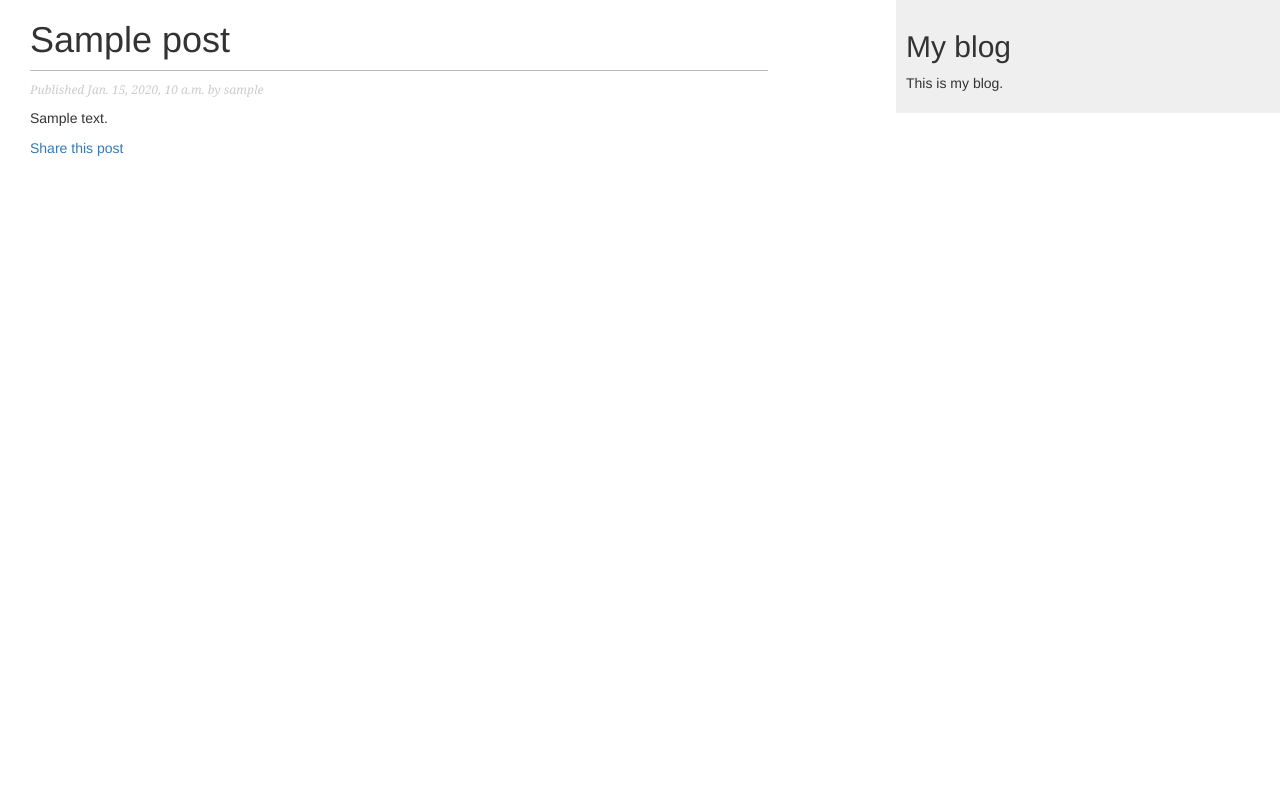
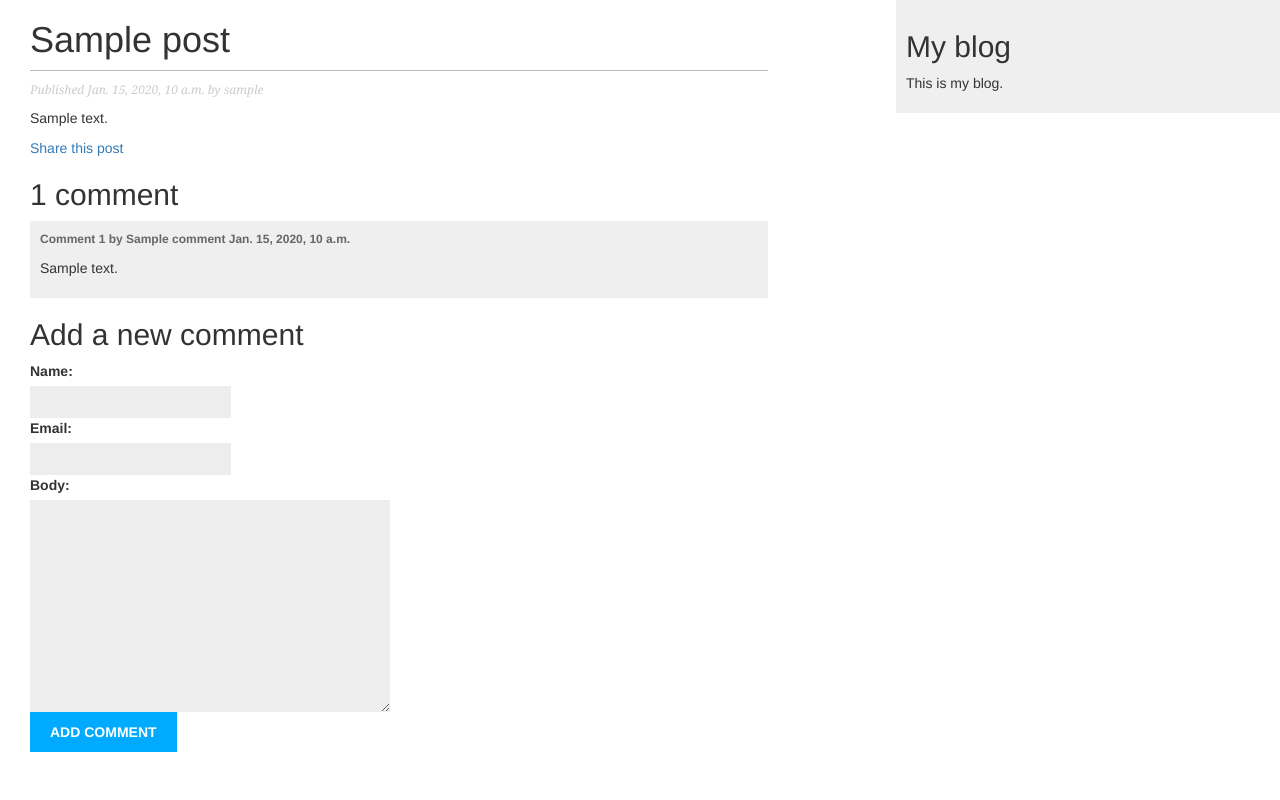
Before and after one commit to Jaychitra28/Blog, a Django app: a page that uses mysite/blog/templates/blog/post/detail.html in a window 1280 px wide. Run offline with Django 4.2, Linux system fonts and the light colour scheme; tables that the repository leaves empty hold one stand-in row (values such as "Sample post"); some libraries are stand-ins or nearby versions.

Commit message:
Add comment section to the blog

```diff
--- a/mysite/blog/forms.py
+++ b/mysite/blog/forms.py
@@ -1,4 +1,5 @@
 from django import forms
+from .models import Comment
 
 
 class EmailPostForm(forms.Form):
@@ -6,3 +7,9 @@ class EmailPostForm(forms.Form):
     from_email = forms.EmailField()
     to_email = forms.EmailField()
     share_message = forms.CharField(required=False, widget=forms.Textarea)
+
+
+class CommentForm(forms.ModelForm):
+    class Meta:
+        model = Comment
+        fields = ("name", "email", "body")
--- a/mysite/blog/models.py
+++ b/mysite/blog/models.py
@@ -2,6 +2,7 @@ from django.db import models
 from django.utils import timezone
 from django.contrib.auth.models import User
 from django.urls import reverse
+from typing import ChainMap
 
 
 class PublishedManager(models.Manager):
@@ -50,3 +51,24 @@ class Post(models.Model):
                 self.slug,
             ],
         )
+
+    def get_active_comments(self):
+        return self.comments.filter(active=True)
+
+
+class Comment(models.Model):
+    post = models.ForeignKey(
+        Post, on_delete=models.CASCADE, related_name="comments"
+    )
+    name = models.CharField(max_length=80)
+    email = models.EmailField()
+    body = models.TextField()
+    created = models.DateTimeField(auto_now_add=True)
+    updated = models.DateTimeField(auto_now=True)
+    active = models.BooleanField(default=True)
+
+    class Meta:
+        ordering = ("created",)
+
+    def __str__(self):
+        return f"Comment by {self.name} on {self.post}"
--- a/mysite/blog/templates/blog/post/detail.html
+++ b/mysite/blog/templates/blog/post/detail.html
@@ -11,4 +11,27 @@
         Share this post
         </a>
     </p>
+    {% with post.get_active_comments.count as total_comments %}
+    <h2>
+      {{ total_comments }} comment{{ total_comments|pluralize }}
+    </h2>
+  {% endwith %}
+  {% for comment in post.get_active_comments %}
+    <div class="comment">
+      <p class="info">
+        Comment {{ forloop.counter }} by {{ comment.name }}
+        {{ comment.created }}
+      </p>
+      {{ comment.body|linebreaks }}
+    </div>
+  {% empty %}
+    <p>There are no comments yet.</p>
+  {% endfor %}
+    <h2>Add a new comment</h2>
+    <form method="post" action="{% url 'blog:add_comment' post.id %}">
+      {{ comment_form.as_p }}
+      {% csrf_token %}
+      <p><input type="submit" value="Add comment"></p>
+    </form>
+
 {% endblock %}
--- a/mysite/blog/urls.py
+++ b/mysite/blog/urls.py
@@ -15,4 +15,5 @@ urlpatterns = [
         views.PostShareView.as_view(),
         name="post_share",
     ),
+    path("<int:post_id>/comment/", views.add_comment, name="add_comment"),
 ]
--- a/mysite/blog/views.py
+++ b/mysite/blog/views.py
@@ -1,10 +1,11 @@
-from django.shortcuts import render, get_object_or_404
+from django.shortcuts import render, get_object_or_404, redirect
 from django.views.generic import ListView, FormView
-from .models import Post
-from .forms import EmailPostForm
+from .models import Post, Comment
+from .forms import EmailPostForm, CommentForm
 from django.core.mail import send_mail
-from django.urls import reverse_lazy
+from django.urls import reverse_lazy, reverse
 from django.contrib.messages.views import SuccessMessageMixin
+from django.contrib import messages
 
 
 class PostListView(ListView):
@@ -12,6 +13,32 @@ class PostListView(ListView):
     paginate_by = 3
     context_object_name = "posts"
     template_name = "blog/post/list.html"
+
+
+def add_comment(request, post_id):
+    post = get_object_or_404(Post, id=post_id, status="published")
+
+    comment_form = CommentForm(data=request.POST or None)
+    if comment_form.is_valid():
+        comment = comment_form.save(commit=False)
+        comment.post = post
+        comment.save()
+        messages.success(request, message="Comment added successfully")
+        return redirect(
+            "blog:post_detail",
+            post.publish.year,
+            post.publish.month,
+            post.publish.day,
+            post.slug,
+        )
+
+    return render(
+        request,
+        "blog/post/detail.html",
+        {
+            "comment_form": comment_form,
+        },
+    )
 
 
 def post_detail(request, year, month, day, post):
@@ -23,7 +50,14 @@ def post_detail(request, year, month, day, post):
         publish__month=month,
         publish__day=day,
     )
-    return render(request, "blog/post/detail.html", {"post": post})
+    return render(
+        request,
+        "blog/post/detail.html",
+        {
+            "post": post,
+            "comment_form": CommentForm,
+        },
+    )
 
 
 class PostShareView(SuccessMessageMixin, FormView):
```
Also changed, not shown: mysite/blog/admin.py (+8 -1 lines), mysite/blog/migrations/0002_comment.py (added).
